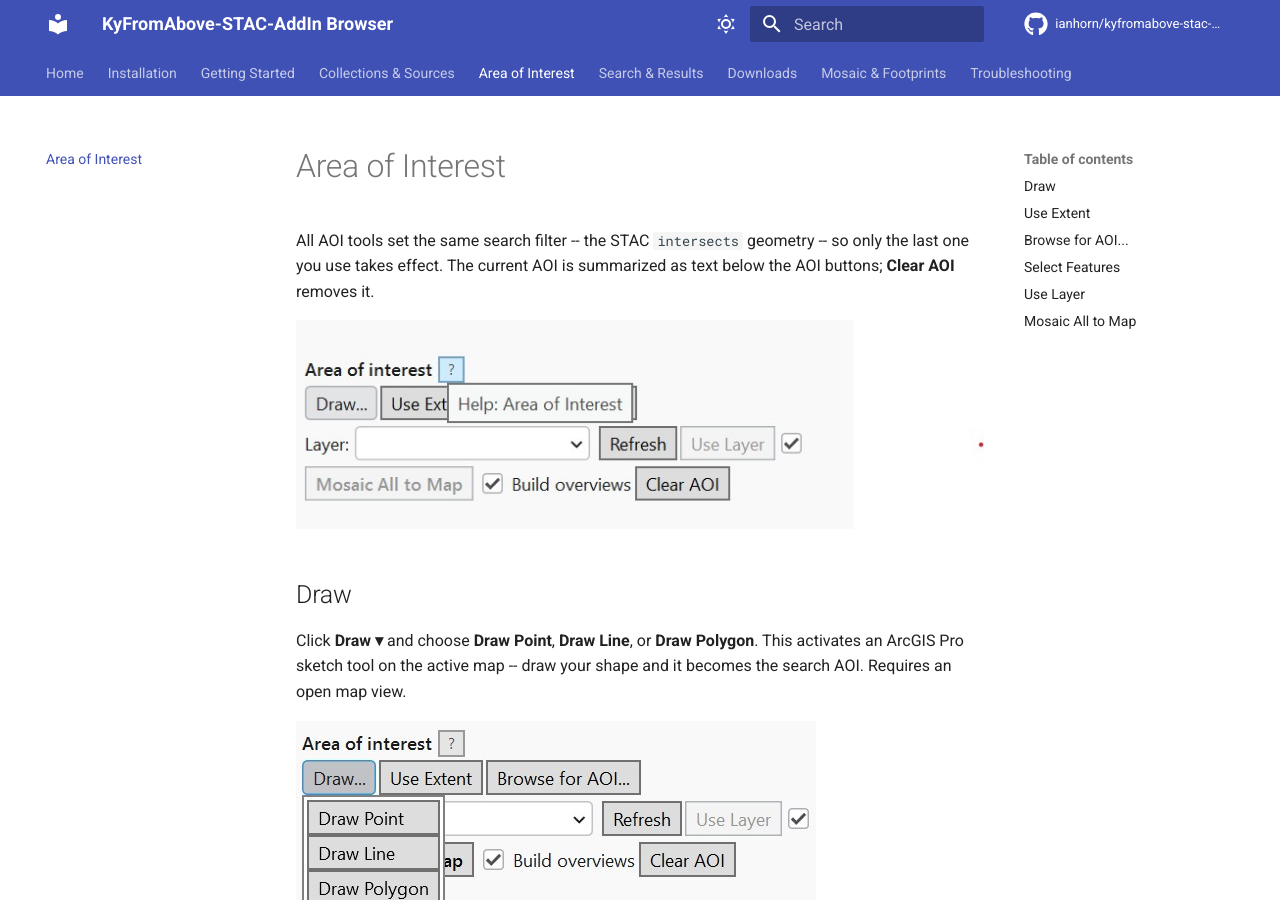
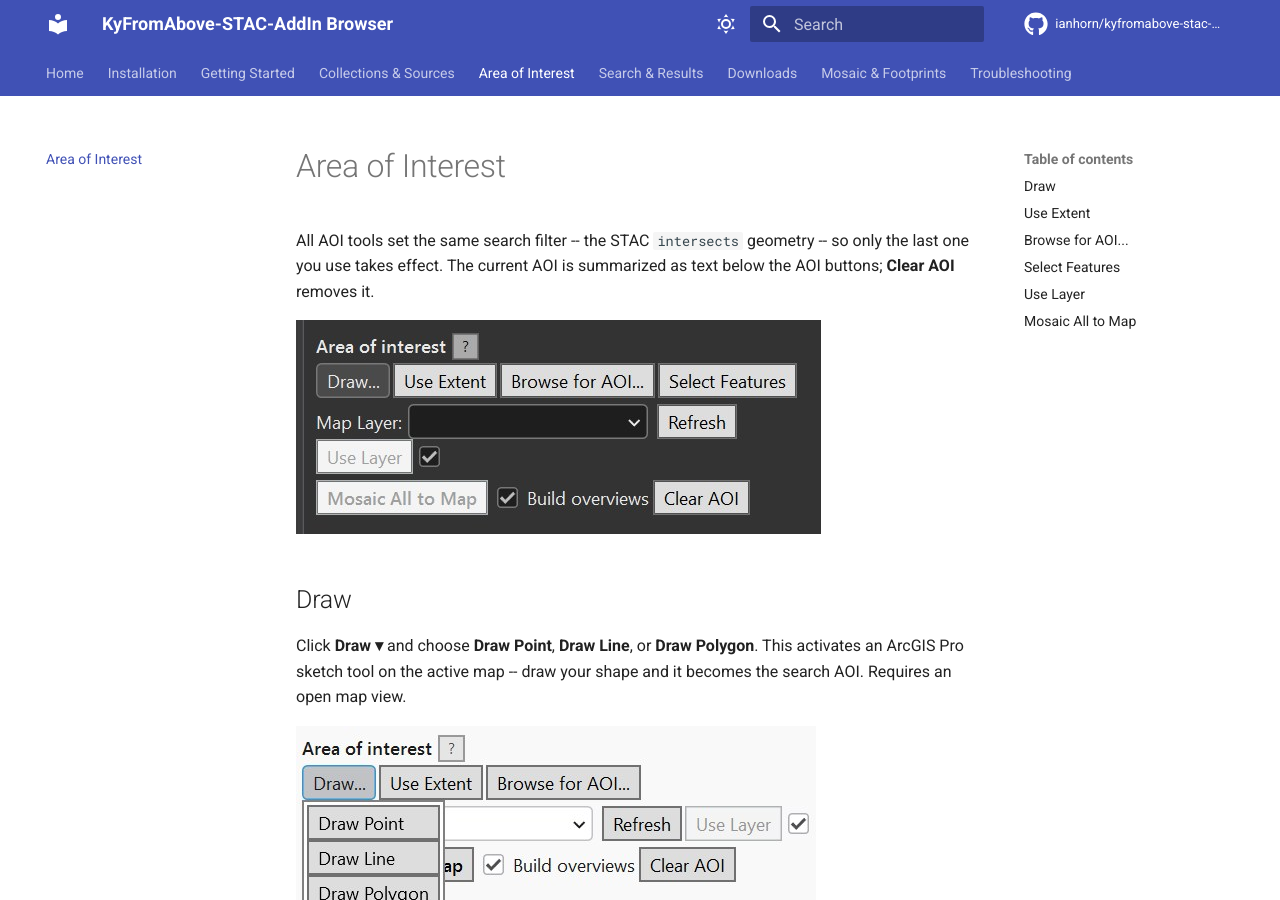
Before and after one commit to ianhorn/kyfromabove-stac-addin, an MkDocs documentation site: the page built from docs-src/area-of-interest.md, in a window 1280 px wide and 900 px high. Built offline with MkDocs 1.6.1 and Material for MkDocs 9.7.7, drawn with Linux system fonts in a browser that asks for light colours; comment, search, counter and statistics services are not loaded.

Commit message:
docs: refresh AOI panel screenshot (Select Features, Map Layer)
Co-Authored-By: Claude Sonnet 5 <noreply@anthropic.com>
Claude-Session: https://claude.ai/code/session_019rdLV7q3jNxgr5hsYyf6hP

```diff
--- a/docs-src/area-of-interest.md
+++ b/docs-src/area-of-interest.md
@@ -4,7 +4,7 @@ All AOI tools set the same search filter -- the STAC `intersects` geometry -- so
 you use takes effect. The current AOI is summarized as text below the AOI buttons; **Clear AOI**
 removes it.
 
-![The AOI panel, with its Help icon tooltip open](images/aoi-buttons.jpg)
+![The AOI panel, showing all AOI buttons including Select Features](images/aoi-buttons.jpg)
 
 ## Draw
 
```
Also changed, not shown: docs-src/images/aoi-buttons.jpg.
